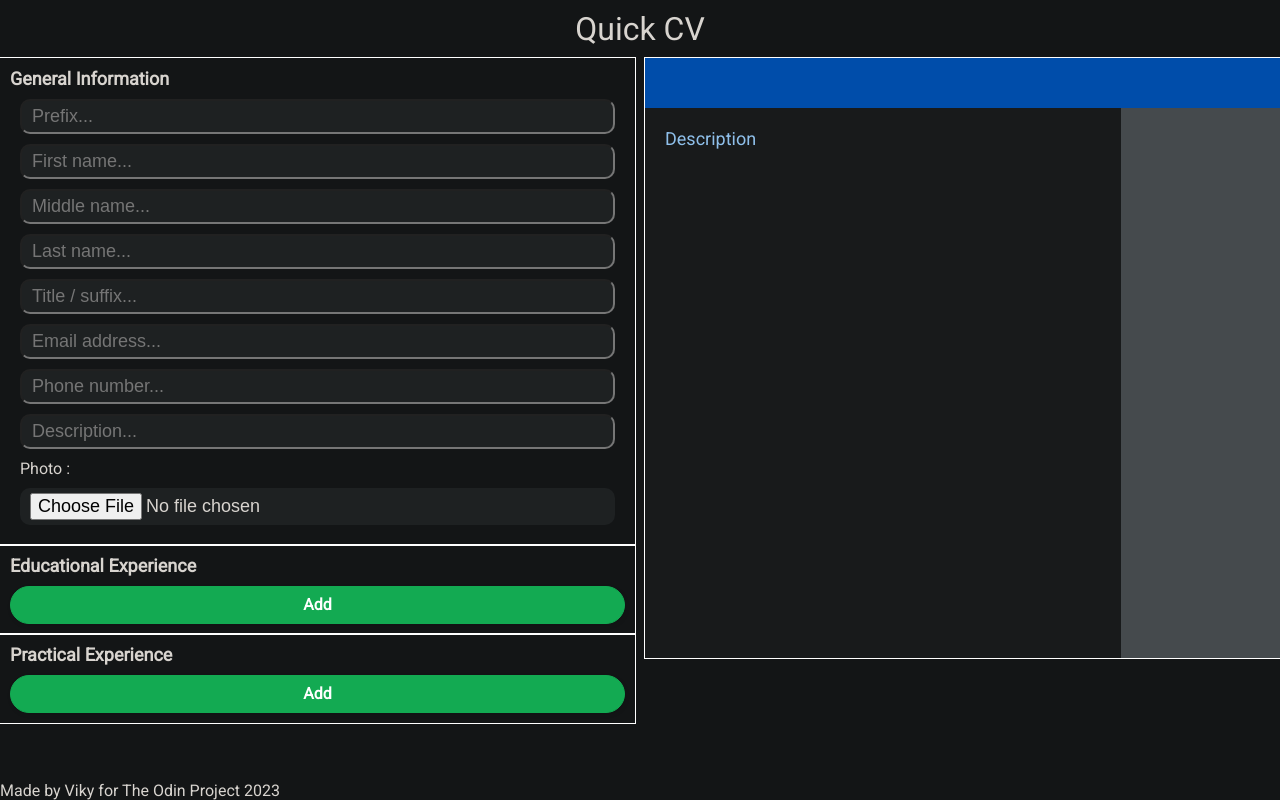
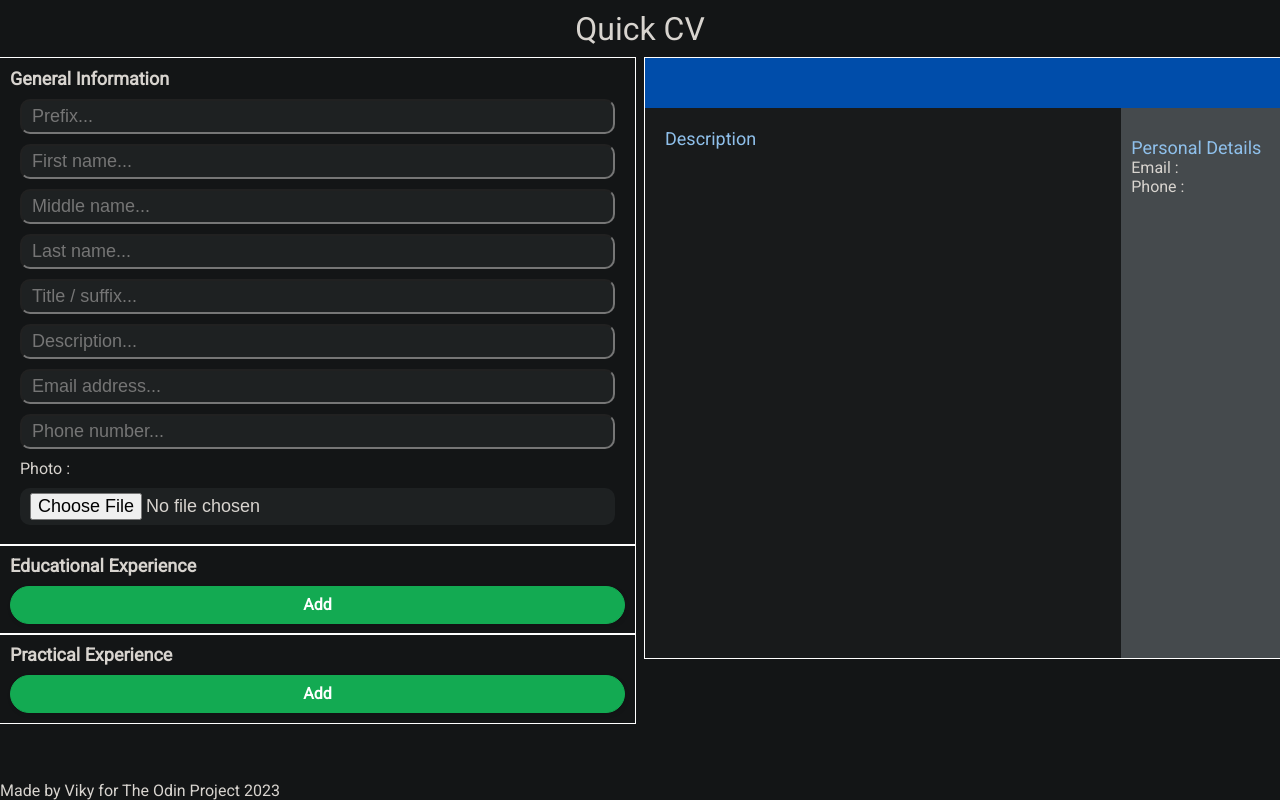
Before and after one commit to vikyw89/CVApplication, a React (Vite) app in the folder cv-app/: page / in a window 1280 px wide. Built offline with nearby package versions, Linux system fonts and the light colour scheme.

Commit message:
CV app minimum product

```diff
--- a/cv-app/src/components/DisplayCV.jsx
+++ b/cv-app/src/components/DisplayCV.jsx
@@ -24,11 +24,14 @@ const DisplayCV = (props) => {
             </div>
             <div className={styles.sidebar}>
                 <img src={photoDisplay}/>
+                <div className={styles.title}>
+                    Personal Details
+                </div>
                 <div className={styles.email}>
-                    {email}
+                    Email : {email}
                 </div>
                 <div className={styles.phone}>
-                    {phone}
+                    Phone : {phone}
                 </div>
             </div>
             <div className={styles.main}>
--- a/cv-app/src/components/DisplayCV.module.css
+++ b/cv-app/src/components/DisplayCV.module.css
@@ -41,14 +41,15 @@
     color: var(--cv-body-title-color);
     font-size: large;
 }
+.practical, .educational {
 
-.practical, .educational {
 }
-
 /* SIDEBAR CSS */
 .sidebar {
+    padding: 10px;
     grid-area: 2 / 10 / -1 / -1;
-    background-color:var(--cv-sidebar-bg-color)
+    background-color:var(--cv-sidebar-bg-color);
+    color: var(--cv-sidebar-text-color);
 }
 
 img {
--- a/cv-app/src/components/DisplayEducationCard.module.css
+++ b/cv-app/src/components/DisplayEducationCard.module.css
@@ -7,11 +7,12 @@
     gap:2px;
     column-gap: 10px;
     grid-auto-flow: row;
+    border-top: 1px solid var(--darkreader-neutral-text);
+    padding: 10px;
 }
 
 .date {
     grid-area: 1 / 1 / -1 / 2;
-    outline:1px solid red;
     align-self: center;
     text-decoration: solid;
     font-size:medium;
--- a/cv-app/src/components/DisplayPracticalCard.module.css
+++ b/cv-app/src/components/DisplayPracticalCard.module.css
@@ -7,11 +7,12 @@
     gap:2px;
     column-gap: 10px;
     grid-auto-flow: row;
+    border-top: 1px solid var(--darkreader-neutral-text);
+    padding: 10px;
 }
 
 .date {
     grid-area: 1 / 1 / -1 / 2;
-    outline:1px solid red;
     align-self: center;
     text-decoration: solid;
     font-size:medium;
--- a/cv-app/src/components/GeneralInformation.jsx
+++ b/cv-app/src/components/GeneralInformation.jsx
@@ -20,9 +20,9 @@ const GeneralInformation = (props) => {
                 <input id="middleName" name="middleName" placeholder="Middle name..."/>
                 <input id="lastName" name="lastName" placeholder="Last name..."/>
                 <input id="title" name="title" placeholder="Title / suffix..."/>
+                <input id="description" name="description" placeholder="Description..."/>
                 <input id="email" name="email" type="email" placeholder="Email address..."/>
                 <input id="phone" name="phone" placeholder="Phone number..."/>
-                <input id="description" name="description" placeholder="Description..."/>
                 <label htmlFor="photo">Photo :</label>
                 <input id="photo" name="photo" type="file" accept="image/*" placeholder="Photo..."/>
             </form>
--- a/cv-app/src/index.css
+++ b/cv-app/src/index.css
@@ -15,6 +15,7 @@
   --cv-header-bg-color:#004daa;
   --cv-body-bg-color:#181a1b;
   --cv-sidebar-bg-color:#454a4d;
+  --cv-sidebar-text-color:#d8d4cf;
   --cv-body-title-color:rgb(143, 192, 235);
   --cv-body-text-color:#d8d4cf;
 }
```
